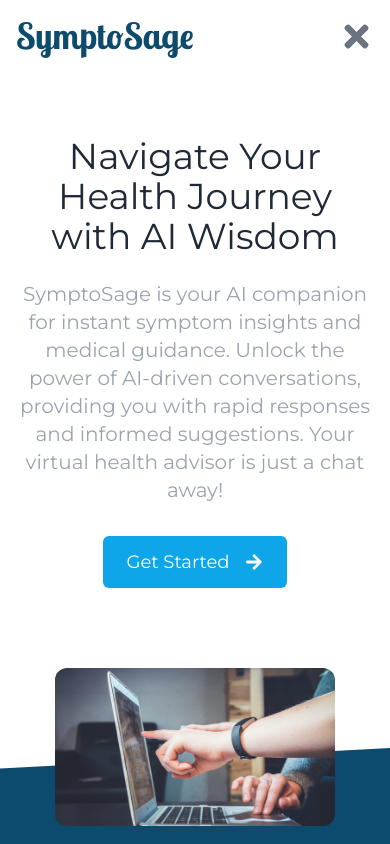
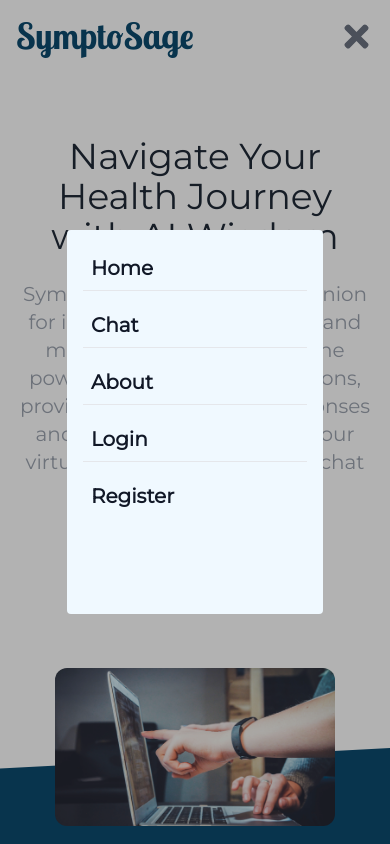
Before and after one commit to EdoriAtiri/Sympto, a React (Vite) app: page / in a window 390 px wide. Both pictures are taken after a click on the button 356 px from the left and 36 px from the top of the page. Shown: the top 844 px of the page. Built offline with nearby package versions, Linux system fonts and the light colour scheme.

Commit message:
add mobileNav component

```diff
--- a/src/components/Header.jsx
+++ b/src/components/Header.jsx
@@ -2,12 +2,17 @@ import { Link } from "react-router-dom";
 import Logo from "./Logo";
 import { FaPlus, FaTimes } from "react-icons/fa";
 import { useState } from "react";
+import MobileNav from "./MobileNav";
 
 const Header = () => {
   const [isMobileMenu, setIsMobileMenu] = useState(false);
 
+  const close = () => {
+    setIsMobileMenu(false);
+  };
   return (
     <nav className="bg-white text-sm text-gray-500">
+      {isMobileMenu && <MobileNav close={close} />}
       <div className="relative mx-auto max-w-6xl">
         <div className="flex items-center justify-between p-4">
           <div>
@@ -52,10 +57,7 @@ const Header = () => {
 
           {/* Mobile Hamburger */}
           {
-            <button
-              onClick={() => setIsMobileMenu(!isMobileMenu)}
-              className="md:hidden"
-            >
+            <button onClick={() => setIsMobileMenu(true)} className="md:hidden">
               {isMobileMenu ? (
                 <FaTimes size="2.5em" />
               ) : (
--- /dev/null
+++ b/src/components/MobileNav.jsx
@@ -0,0 +1,50 @@
+import { Link } from "react-router-dom";
+import PropTypes from "prop-types";
+
+const MobileNav = ({ close }) => {
+  return (
+    <div className="absolute inset-0 z-50 h-full w-full">
+      {/* Dark overlay */}
+      <button
+        onClick={close}
+        className=" h-full w-full bg-black opacity-30"
+      ></button>
+
+      <div className="z-60 absolute left-1/2 top-1/2 h-96 w-64 -translate-x-1/2 -translate-y-1/2 rounded bg-sky-50 p-4 text-gray-900">
+        <ul className="flex flex-col gap-3">
+          <li className="border-b  text-xl font-bold hover:border-sky-500 focus:border-sky-500">
+            <Link onClick={close} className="block w-full p-2" to="/">
+              Home
+            </Link>
+          </li>
+          <li className="border-b  text-xl font-bold hover:border-sky-500 focus:border-sky-500">
+            <Link onClick={close} className="block w-full p-2" to="/chat">
+              Chat
+            </Link>
+          </li>
+          <li className="border-b  text-xl font-bold hover:border-sky-500 focus:border-sky-500">
+            <Link onClick={close} className="block w-full p-2" to="">
+              About
+            </Link>
+          </li>
+          <li className="border-b  text-xl font-bold hover:border-sky-500 focus:border-sky-500">
+            <Link onClick={close} className="block w-full p-2" to="/login">
+              Login
+            </Link>
+          </li>
+          <li className=" text-xl font-bold hover:border-b hover:border-sky-500 focus:border-sky-500">
+            <Link onClick={close} className="block w-full p-2" to="/register">
+              Register
+            </Link>
+          </li>
+        </ul>
+      </div>
+    </div>
+  );
+};
+
+MobileNav.propTypes = {
+  close: PropTypes.func,
+};
+
+export default MobileNav;
```
